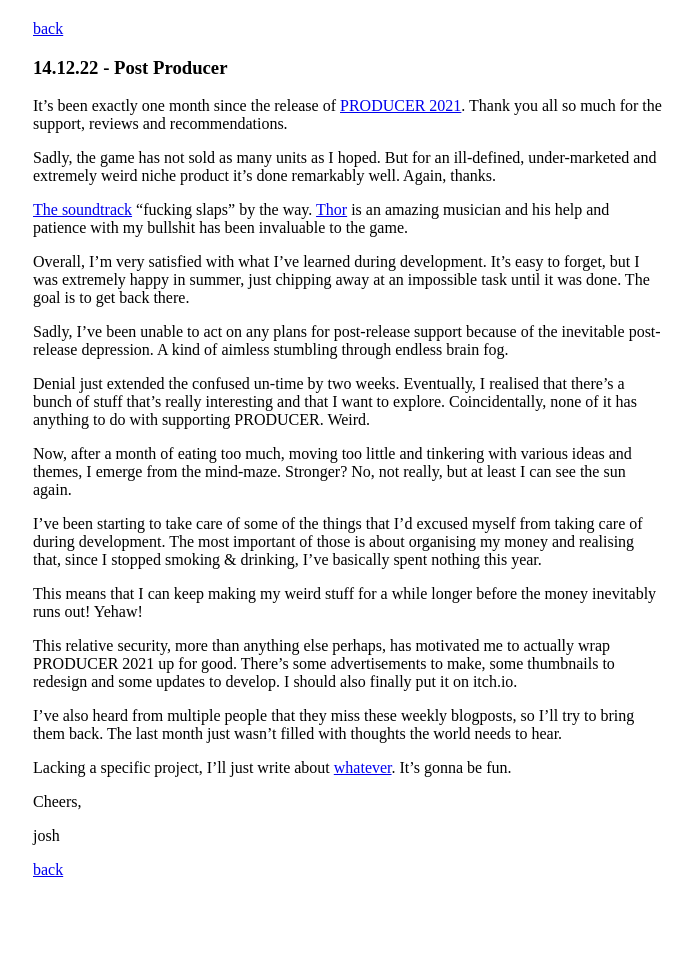
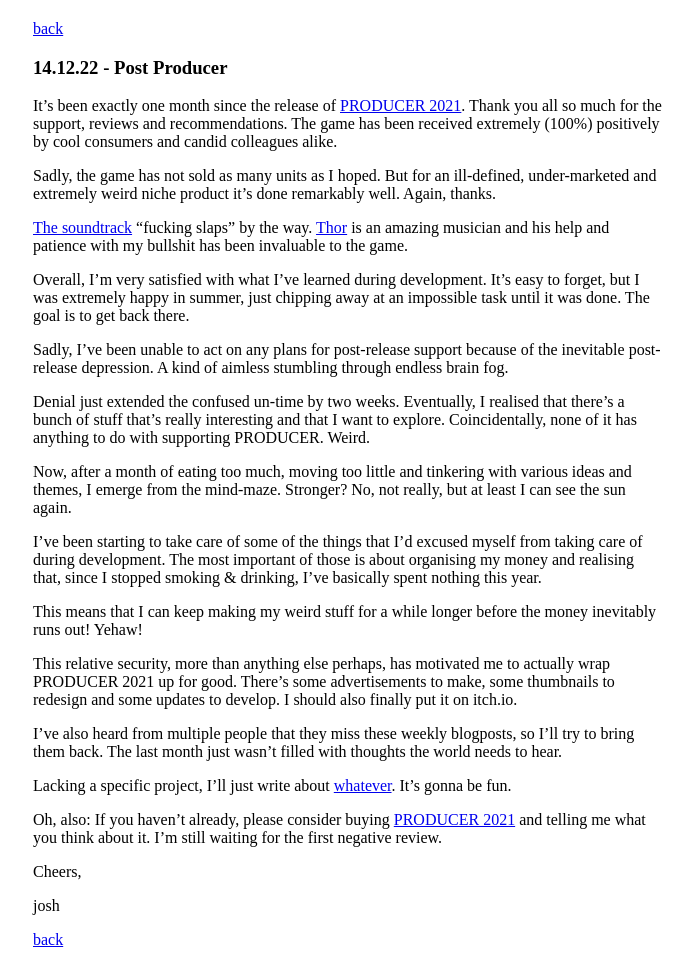
Before and after one commit to stuffedwombat/stuffedwombat.github.io, a Jekyll site: the page built from post_producer.md, in a window 1280 px wide. Shown: the whole page, without its empty margins (291-984 px from the left). Built offline with Jekyll 4.4.1, drawn with Linux system fonts in a browser that asks for light colours; our own code applies the rules of GitHub Pages for plain Markdown files; comment, search, counter and statistics services are not loaded; before the commit the page ends 900 px from its top, so only the background shows below that.

Commit message:
Update post_producer.md

```diff
--- a/post_producer.md
+++ b/post_producer.md
@@ -1,7 +1,7 @@
 [back](thinking)
 <h3>14.12.22 - Post Producer</h3>
 
-It's been exactly one month since the release of [PRODUCER 2021](https://store.steampowered.com/app/1667320/PRODUCER_2021/?beta=1). Thank you all so much for the support, reviews and recommendations.
+It's been exactly one month since the release of [PRODUCER 2021](https://store.steampowered.com/app/1667320/PRODUCER_2021/?beta=1). Thank you all so much for the support, reviews and recommendations. The game has been received extremely (100%) positively by cool consumers and candid colleagues alike.
 
 Sadly, the game has not sold as many units as I hoped. But for an ill-defined, under-marketed and extremely weird niche product it's done remarkably well. Again, thanks.
 
@@ -25,6 +25,9 @@ I've also heard from multiple people that they miss these weekly blogposts, so I
 
 Lacking a specific project, I'll just write about [whatever](https://twitter.com/wombatstuff/status/1602592154873888773). It's gonna be fun.
 
+Oh, also:
+If you haven't already, please consider buying [PRODUCER 2021](https://store.steampowered.com/app/1667320/PRODUCER_2021/?beta=1) and telling me what you think about it. I'm still waiting for the first negative review.
+
 Cheers,
 
 josh
```
